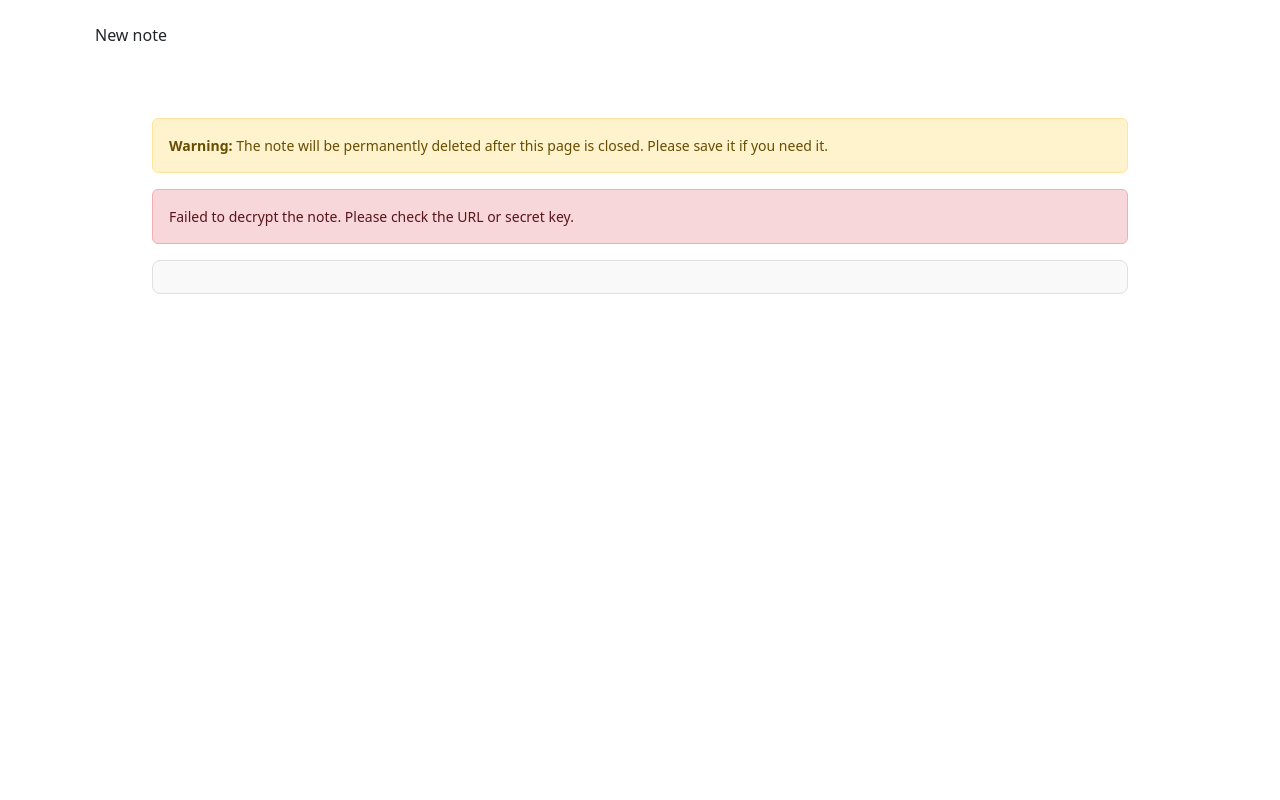
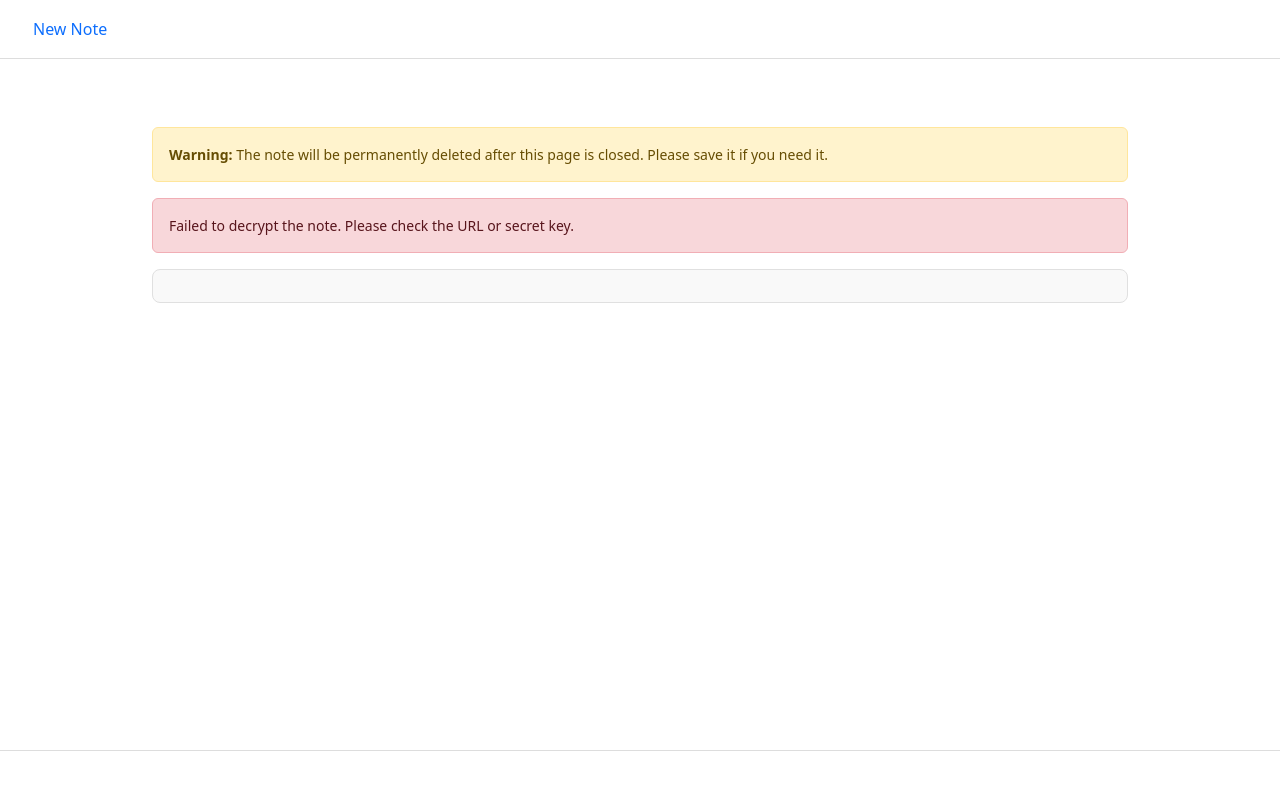
Before and after one commit to himetik/OneTimeNote, a Flask app: template web/templates/view-note.html in a window 1280 px wide. Run offline with Flask 3, Linux system fonts and the light colour scheme; the template is opened without the code that fills it, so the values that code supplies are empty.

Commit message:
Add styles

```diff
--- /dev/null
+++ b/web/static/css/styles.css
@@ -0,0 +1,29 @@
+body {
+    margin: 0;
+    padding: 0;
+    display: flex;
+    flex-direction: column;
+    min-height: 100vh;
+}
+.main-container {
+    flex: 1;
+    display: flex;
+    flex-direction: column;
+}
+header {
+    padding: 10px 20px;
+    border-bottom: 1px solid #ddd;
+    background-color: white;
+}
+.content {
+    flex: 1;
+    padding: 20px;
+}
+.footer {
+    width: 100%;
+    height: 50px;
+    background-color: white;
+    border-top: 1px solid #ddd;
+    text-align: center;
+    padding: 10px 0;
+}
--- a/web/templates/base.html
+++ b/web/templates/base.html
@@ -8,15 +8,22 @@
     <meta http-equiv="Expires" content="0">
     <title>{% block title %}One Time Note{% endblock %}</title>
     <link href="https://cdn.jsdelivr.net/npm/bootstrap@5.3.0-alpha3/dist/css/bootstrap.min.css" rel="stylesheet">
+    <link rel="stylesheet" href="/static/css/styles.css">
 </head>
 <body onunload="document.body.innerHTML = '';">
-    <header class="bg-transparent p-3">
-        <nav class="container">
-            <a href="/create_note" class="btn btn-transparent">New note</a>
-        </nav>
-    </header>
-    {% block content %}
-    {% endblock %}
+    <div class="main-container">
+        <header>
+            <nav class="d-flex justify-content-between align-items-center">
+                <a href="/create_note" class="btn btn-link text-decoration-none">New Note</a>
+            </nav>
+        </header>
+        <div class="content">
+            {% block content %}
+            {% endblock %}
+        </div>
+    </div>
+    <div class="footer">
+    </div>
     <script src="https://cdn.jsdelivr.net/npm/bootstrap@5.3.0-alpha3/dist/js/bootstrap.bundle.min.js"></script>
     {% block scripts %}
     {% endblock %}
```
Also changed, not shown: web/templates/create-note.html (+6 -6 lines).
